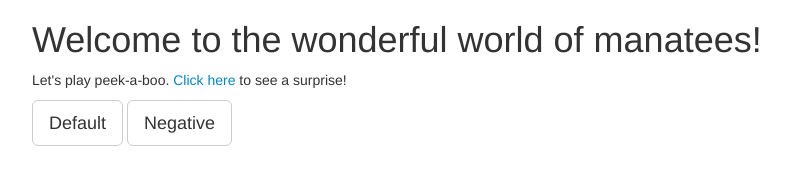
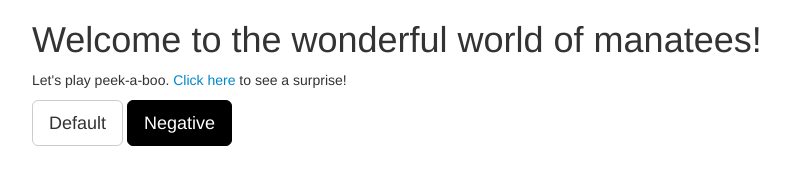
Before and after one commit to jimcooked/manateez, a plain HTML site: page index.html in a window 1280 px wide. Shown: the whole page, without its empty margins (38-828 px from the left). Drawn offline with Linux system fonts and the light colour scheme.

Commit message:
adjust button color scheme.

```diff
--- a/css/styles.css
+++ b/css/styles.css
@@ -28,3 +28,13 @@
   background-color: #000000;
   color: #ffffff;
 }
+
+.btn-primary {
+  color: #ffffff;
+  background-color: #000000;
+  border-color: #000000;
+}
+
+.btn-primary:hover {
+  background-color: red
+}
--- a/index.html
+++ b/index.html
@@ -24,7 +24,7 @@
 
       </div>
       <button class="btn btn-default btn-lg" id="default">Default</button>
-      <button class="btn btn-default btn-lg" id="dark">Negative</button>
+      <button class="btn btn-primary btn-lg" id="dark">Negative</button>
     </div>
   </body>
 </html>
```
